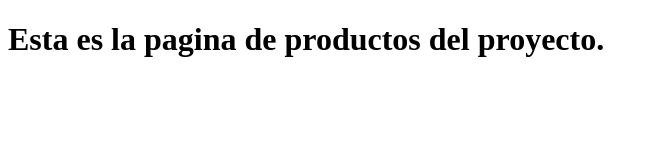
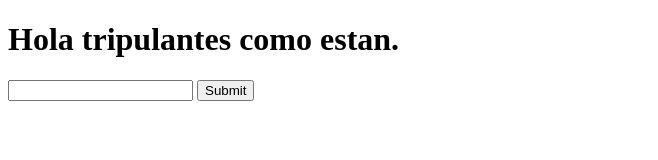
Before and after one commit to didier880922/Proyectociclo3UTP, a plain HTML site: page productos.html in a window 1280 px wide. Shown: the whole page, without its empty margins (0-658 px from the left). Drawn offline with Linux system fonts and the light colour scheme.

Commit message:
Cambios en productos
Se quito el h1 texto y se agrego un formulario.

```diff
--- a/productos.html
+++ b/productos.html
@@ -7,6 +7,10 @@
     <title>Productos</title>
 </head>
 <body>
-    <h1>Esta es la pagina de productos del proyecto.</h1>
+    <h1>Hola tripulantes como estan.</h1>
+    <form action="">
+        <input type="text">
+        <input type="submit">
+    </form>
 </body>
 </html>
```
